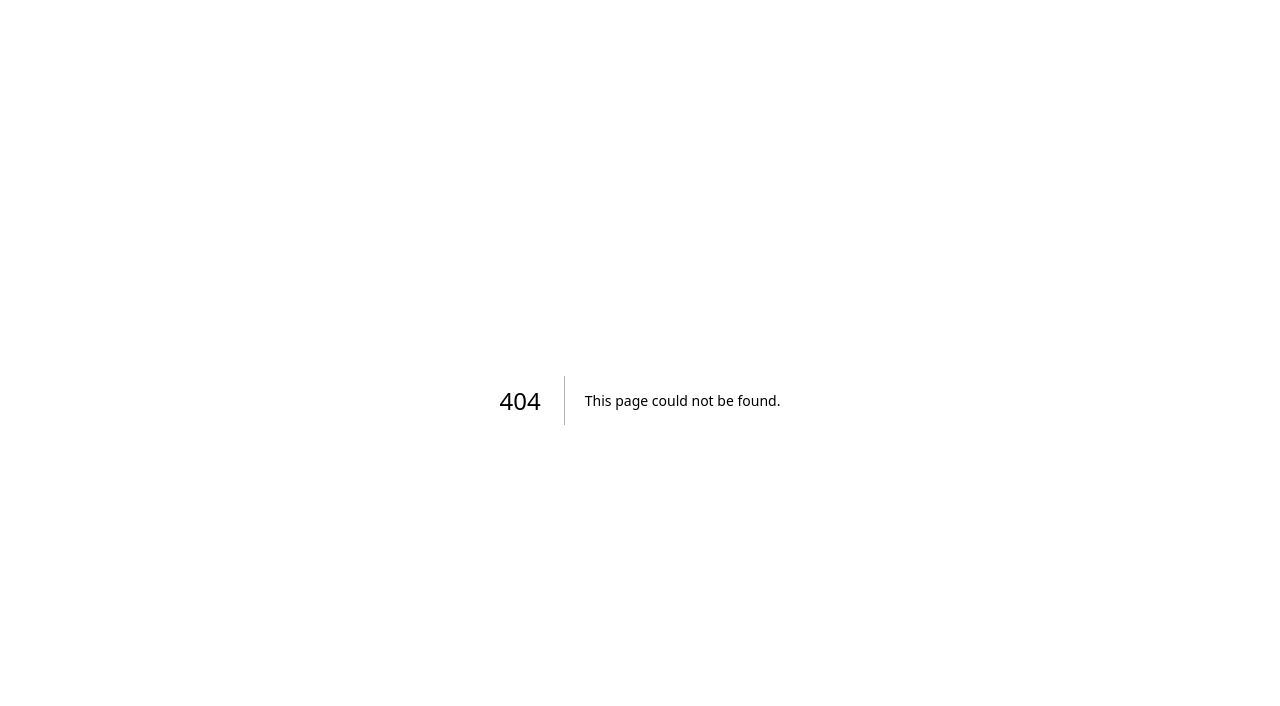
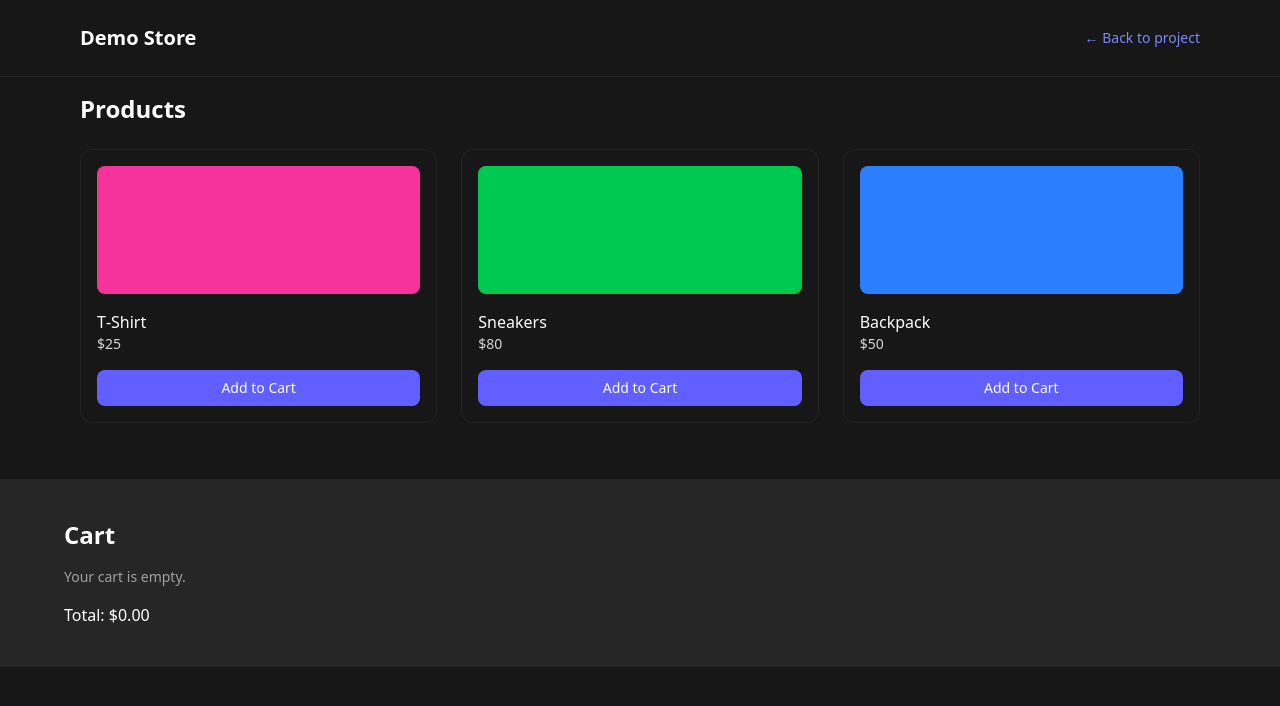
Before and after one commit to xerikperez/my-portfolio, a Next.js app: page /projects/ecommerce-storefront/store in a window 1280 px wide. Before the commit this address had no page. Shown: the top 706 px of the page. Built offline with nearby package versions, Linux system fonts and the light colour scheme.

Commit message:
Add demo e-commerce store

```diff
--- a/app/projects/ecommerce-storefront/page.tsx
+++ b/app/projects/ecommerce-storefront/page.tsx
@@ -19,6 +19,14 @@ export default function Page() {
         </p>
         <div className="mt-8 mx-auto max-w-4xl aspect-video">
           <EcommerceMockup className="w-full h-full rounded-xl" />
+        </div>
+        <div className="mt-8">
+          <Link
+            href="/projects/ecommerce-storefront/store"
+            className="inline-block bg-indigo-500 hover:bg-indigo-400 px-6 py-2 rounded-xl text-sm font-medium"
+          >
+            Launch Demo Store
+          </Link>
         </div>
       </section>
       <section className="bg-neutral-800 py-16 px-4">
--- /dev/null
+++ b/app/projects/ecommerce-storefront/store/page.tsx
@@ -0,0 +1,106 @@
+'use client';
+
+import { useState } from 'react';
+import Link from 'next/link';
+
+interface Product {
+  id: number;
+  name: string;
+  price: number;
+  color: string;
+}
+
+const PRODUCTS: Product[] = [
+  { id: 1, name: 'T‑Shirt', price: 25, color: 'bg-pink-500' },
+  { id: 2, name: 'Sneakers', price: 80, color: 'bg-green-500' },
+  { id: 3, name: 'Backpack', price: 50, color: 'bg-blue-500' },
+];
+
+export default function StorePage() {
+  const [cart, setCart] = useState<Record<number, number>>({});
+
+  const addToCart = (id: number) => {
+    setCart((c) => ({ ...c, [id]: (c[id] || 0) + 1 }));
+  };
+
+  const removeFromCart = (id: number) => {
+    setCart((c) => {
+      const qty = (c[id] || 0) - 1;
+      const copy = { ...c };
+      if (qty > 0) copy[id] = qty;
+      else delete copy[id];
+      return copy;
+    });
+  };
+
+  const total = PRODUCTS.reduce(
+    (sum, p) => sum + (cart[p.id] || 0) * p.price,
+    0
+  );
+
+  return (
+    <main className="min-h-screen bg-neutral-900 text-white">
+      <header className="border-b border-white/5">
+        <div className="max-w-6xl mx-auto px-4 py-6 flex justify-between items-center">
+          <h1 className="font-bold text-xl">Demo Store</h1>
+          <Link href="/projects/ecommerce-storefront" className="text-sm text-indigo-400 hover:underline">
+            ← Back to project
+          </Link>
+        </div>
+      </header>
+
+      <section className="max-w-6xl mx-auto p-4">
+        <h2 className="text-2xl font-semibold mb-6">Products</h2>
+        <div className="grid md:grid-cols-3 gap-6">
+          {PRODUCTS.map((p) => (
+            <div
+              key={p.id}
+              className="border border-white/5 rounded-xl p-4 flex flex-col"
+            >
+              <div className={`h-32 ${p.color} rounded-lg mb-4`} />
+              <h3 className="font-medium">{p.name}</h3>
+              <p className="text-sm text-neutral-300 mb-4">${p.price}</p>
+              <button
+                onClick={() => addToCart(p.id)}
+                className="mt-auto bg-indigo-500 hover:bg-indigo-400 px-4 py-2 text-sm rounded-lg"
+              >
+                Add to Cart
+              </button>
+            </div>
+          ))}
+        </div>
+      </section>
+
+      <section className="bg-neutral-800 py-10 px-4 mt-10">
+        <div className="max-w-6xl mx-auto">
+          <h2 className="text-2xl font-semibold mb-4">Cart</h2>
+          {Object.keys(cart).length === 0 ? (
+            <p className="text-neutral-400 text-sm">Your cart is empty.</p>
+          ) : (
+            <ul className="space-y-2">
+              {PRODUCTS.filter((p) => cart[p.id]).map((p) => (
+                <li key={p.id} className="flex items-center justify-between text-sm">
+                  <span>
+                    {p.name} × {cart[p.id]}
+                  </span>
+                  <div className="flex items-center gap-3">
+                    <span>${(cart[p.id] * p.price).toFixed(2)}</span>
+                    <button
+                      onClick={() => removeFromCart(p.id)}
+                      className="text-red-400 hover:text-red-300 text-xs"
+                    >
+                      Remove
+                    </button>
+                  </div>
+                </li>
+              ))}
+            </ul>
+          )}
+          <div className="mt-4 font-medium">
+            Total: ${total.toFixed(2)}
+          </div>
+        </div>
+      </section>
+    </main>
+  );
+}
```
